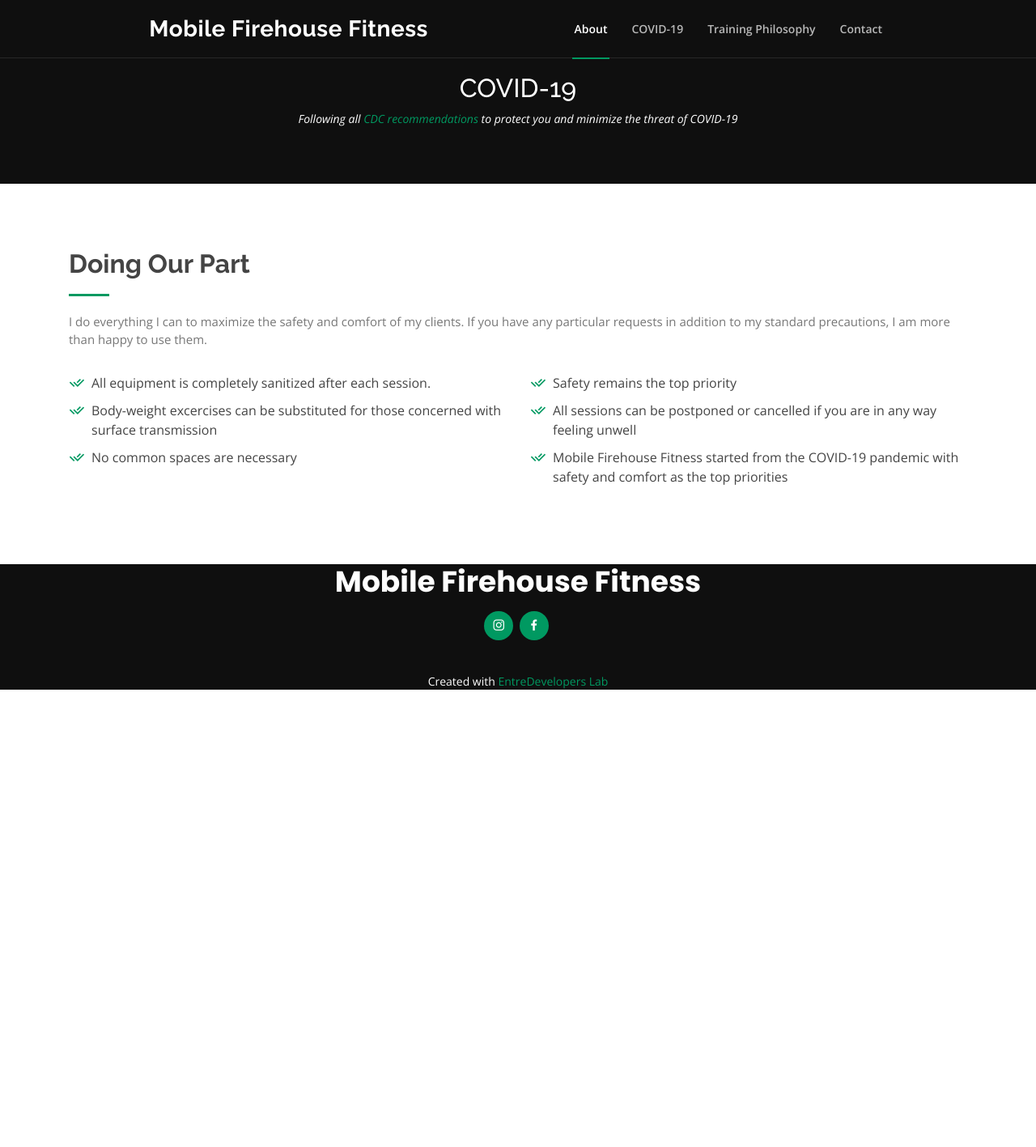
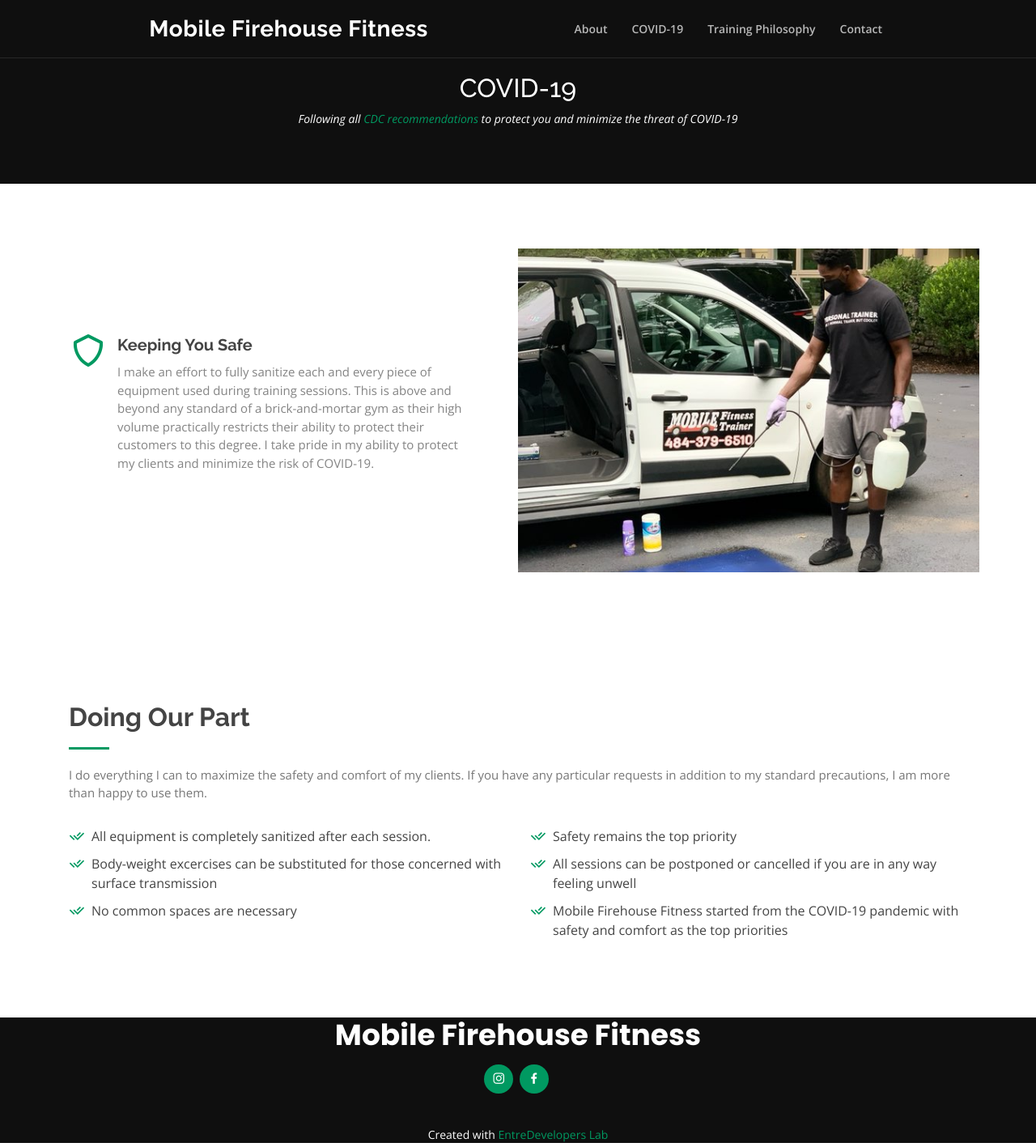
Before and after one commit to naveenailawadi/MobileFirehouseFitness, a Flask app: page /covid in a window 1280 px wide. Shown: the whole page at 81% size. Before the commit the page ends 852 px from the top, so only its background shows below. Run offline with Flask 2, Linux system fonts and the light colour scheme; some libraries are stand-ins or nearby versions.

Commit message:
finished covid 19 additions

```diff
--- a/website/static/assets/css/covid.css
+++ b/website/static/assets/css/covid.css
@@ -4,3 +4,10 @@
 #hero {
   background: url("../img/covid/hero-bg.jpg") top center;
 }
+
+.icon-box {
+    margin-top: auto;
+    width: 90%;
+    padding-top: 10%;
+    padding-bottom: 10%;
+}
--- a/website/static/assets/js/main.js
+++ b/website/static/assets/js/main.js
@@ -114,9 +114,6 @@
         }
         main_nav.find('a[href="#' + $(this).attr('id') + '"]').parent('li').addClass('active');
       }
-      if (cur_pos < 300) {
-        $(".nav-menu ul:first li:first").addClass('active');
-      }
     });
   });
 
--- a/website/templates/covid.html
+++ b/website/templates/covid.html
@@ -5,14 +5,36 @@
   <link href="{{url_for('static', filename='assets/css/covid.css')}}" rel="stylesheet"/>
   <section class="dark-bg"></section>
   <!-- ======= intro Section ======= -->
-  <section class="dark-bg">
+  <section class="dark-bg" id="covid">
     <h2>COVID-19</h2>
     <p>
-        Following all <a href="https://www.cdc.gov/coronavirus/2019-ncov/community/organizations/gym-employers.html">CDC recommendations</a>
+        Following all <a href="https://www.cdc.gov/coronavirus/2019-ncov/community/organizations/gym-employers.html" target="_blank">CDC recommendations</a>
         to protect you and minimize the threat of COVID-19
     </p>
   </section>
   <!-- End intro -->
+  <!-- ======= Features Section ======= -->
+    <section id="features" class="features">
+      <div class="container">
+
+        <div class="row">
+          <div class="col-lg-6 order-2 order-lg-1">
+            <div class="icon-box mt-5">
+              <i class="bx bx-shield"></i>
+              <h4>Keeping You Safe</h4>
+              <p>I make an effort to fully sanitize each and every piece of equipment used during training sessions.
+                This is above and beyond any standard of a brick-and-mortar gym as their high volume practically
+                restricts their ability to protect their customers to this degree. I take pride in my ability to protect
+                my clients and minimize the risk of COVID-19.
+              </p>
+            </div>
+          </div>
+          <div class="image col-lg-6 order-1 order-lg-2" style='background-image: url("../static/assets/img/covid/sanitation.jpg");'></div>
+        </div>
+
+      </div>
+    </section>
+  <!-- End Features Section -->
   <!-- ======= About Us Section ======= -->
    <section class="about" id="about">
     <div class="container">
--- a/website/templates/layout.html
+++ b/website/templates/layout.html
@@ -56,7 +56,7 @@
          </a>
         </li>
         <li>
-         <a href="{{url_for('covid')}}">
+         <a href="{{url_for('covid')}}#covid">
           COVID-19
          </a>
         </li>
```
Also changed, not shown: website/static/assets/img/covid/sanitation.jpg (added), 3 other files.
